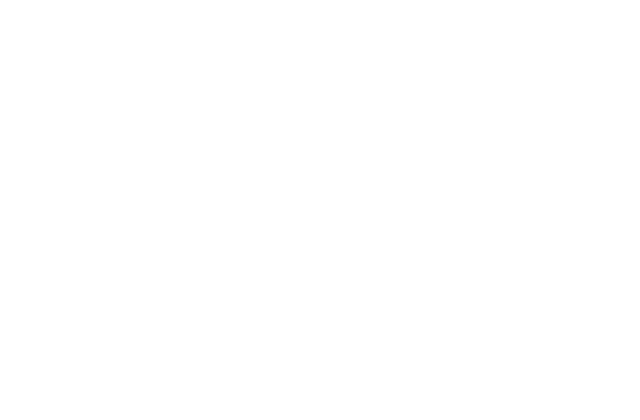
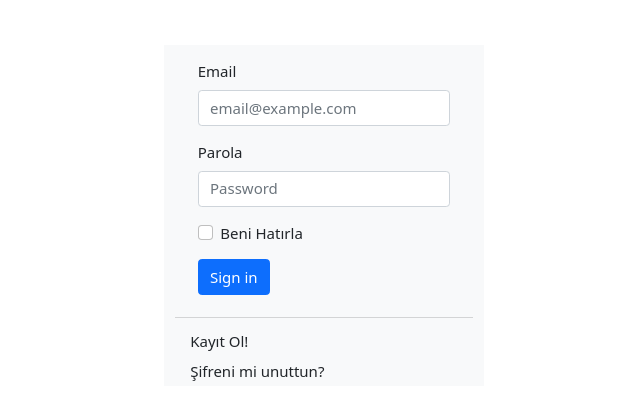
Before and after one commit to t3k3/boss-stock-react, a React (Create React App) app: page /Login in a window 1280 px wide. Before the commit this address had no page. Shown: the top 420 px of the page, without its empty margins (316-956 px from the left). Built offline with nearby package versions, Linux system fonts and the light colour scheme.

Commit message:
start auth login page

```diff
--- a/src/componenets/App.js
+++ b/src/componenets/App.js
@@ -4,6 +4,7 @@
 import ManageProducts from "./ProductsComponents/Urunler";
 import AddProduct from "./ProductsComponents/AddProduct";
 import Orders from "./OrderComponents/Orders"
+import Login from "./AuthComponents/Login";
 
 
 
@@ -18,6 +19,8 @@
         <Route path="Urunler" element={<ManageProducts/>} />
         <Route path="Urunler/yeni" element={<AddProduct/>} />
         <Route path="/Satislar" element={<Orders/>} />
+        <Route path="/Login" element={<Login/>} />
+
       </Routes>
 
     </div>
--- /dev/null
+++ b/src/componenets/AuthComponents/Login.js
@@ -0,0 +1,49 @@
+import React from 'react'
+import 'bootstrap'
+import serialize from 'form-serialize';
+
+
+const Login = () => {
+
+
+
+    function LoginHandler(e) {
+        e.preventDefault();
+        const login = serialize(e.target, { hash: true });
+        console.log(login)
+    }
+
+    return (
+        <>
+
+            <div className='container col-3 center-x mt-5 bg-light'>
+                <form onSubmit={LoginHandler} className="px-4 py-3">
+                    <div className="mb-3">
+                        <label htmlFor="exampleDropdownFormEmail1" className="form-label">Email</label>
+                        <input type="email" name='email' className="form-control" id="exampleDropdownFormEmail1" placeholder="email@example.com" />
+                    </div>
+                    <div className="mb-3">
+                        <label htmlFor="exampleDropdownFormPassword1" className="form-label">Parola</label>
+                        <input type="password" name='password' className="form-control" id="exampleDropdownFormPassword1" placeholder="Password" />
+                    </div>
+                    <div className="mb-3">
+                        <div className="form-check">
+                            <input type="checkbox" className="form-check-input" id="dropdownCheck" />
+                            <label className="form-check-label" htmlFor="dropdownCheck">
+                                Beni Hatırla
+                            </label>
+                        </div>
+                    </div>
+                    <button type="submit" className="btn btn-primary">Sign in</button>
+                </form>
+                <div className="dropdown-divider"></div>
+                <a className="dropdown-item" href="# ">Kayıt Ol!</a>
+                <a className="dropdown-item" href="# ">Şifreni mi unuttun?</a>
+            </div>
+
+
+        </>
+    )
+}
+
+export default Login
--- a/src/componenets/OrderComponents/Orders.js
+++ b/src/componenets/OrderComponents/Orders.js
@@ -53,7 +53,7 @@
         }
 
     async componentDidMount() {
-        const response = await axios.get("http://45.12.54.52:3001/api/orders?limit=100");
+        const response = await axios.get("http://localhost:3001/api/orders?limit=100");
         //console.log(response.data.data)
         this.setState({ orders: response.data.data })
     }
@@ -74,16 +74,16 @@
     deleteOrder(order_products, order_id) {
         order_products.map((order_product) => (
             //Ürünün gerçek stoğu için serverdan bilgi alıyor.
-            axios.get("http://45.12.54.52:3001/api/products/" + order_product._id).then(function (response) {
+            axios.get("http://localhost:3001/api/products/" + order_product._id).then(function (response) {
                 //Ürünün mevcut stoğuna satış adedini ekliyor
                 const data = { "stock_quantity": response.data.data.stock_quantity + order_product.cartQuantity }
                 //çıkan sonucu ilgili ürünün stoğuyla update ediyor.
-                axios.put("http://45.12.54.52:3001/api/products/" + order_product._id, data);
+                axios.put("http://localhost:3001/api/products/" + order_product._id, data);
 
             })
         ))
         //Siparişi db'den siliyor. Hard Delete
-        const deleteorder = axios.delete("http://45.12.54.52:3001/api/orders/" + order_id);
+        const deleteorder = axios.delete("http://localhost:3001/api/orders/" + order_id);
         console.log(deleteorder);
         this.componentDidMount();
     }
--- a/src/componenets/POSComponents/PointOfSale.js
+++ b/src/componenets/POSComponents/PointOfSale.js
@@ -72,7 +72,7 @@
     async componentDidMount() {
         //this.setState({ products: []})
 
-        const response = await axios.get("http://45.12.54.52:3001/api/products?limit=1000");
+        const response = await axios.get("http://localhost:3001/api/products?limit=1000");
         //console.log(response.data.data)
         this.setState({ products: response.data.data })
         this.setState({ cartItems: []})
@@ -249,7 +249,7 @@
     }
 
     orderKaydet = async (product) => {
-        const response = await axios.post(`http://45.12.54.52:3001/api/orders`, product);
+        const response = await axios.post(`http://localhost:3001/api/orders`, product);
         console.log(response.data.success)
         if (response.data.success) {
             alert("Başarılı")
--- a/src/componenets/ProductsComponents/AddProduct.js
+++ b/src/componenets/ProductsComponents/AddProduct.js
@@ -74,7 +74,7 @@
 
     submit(data) {
 
-        let url = "http://45.12.54.52:3001/api/upload";
+        let url = "http://localhost:3001/api/upload";
 
         axios.post(url, data, { // receive two parameter endpoint url ,form data
         })
@@ -117,7 +117,7 @@
     }
 
     urunEklePost = async (product) => {
-        const response = await axios.post(`http://45.12.54.52:3001/api/products`, product);
+        const response = await axios.post(`http://localhost:3001/api/products`, product);
         console.log(response.data.success)
         if (response.data.success) {
             alert("Başarılı")
--- a/src/componenets/ProductsComponents/Urunler.js
+++ b/src/componenets/ProductsComponents/Urunler.js
@@ -53,7 +53,7 @@
     }
 
   async componentDidMount() {
-    const response = await axios.get("http://45.12.54.52:3001/api/products?limit=1000");
+    const response = await axios.get("http://localhost:3001/api/products?limit=1000");
     //console.log(response.data.data)
     this.setState({ products: response.data.data })
   }
```
